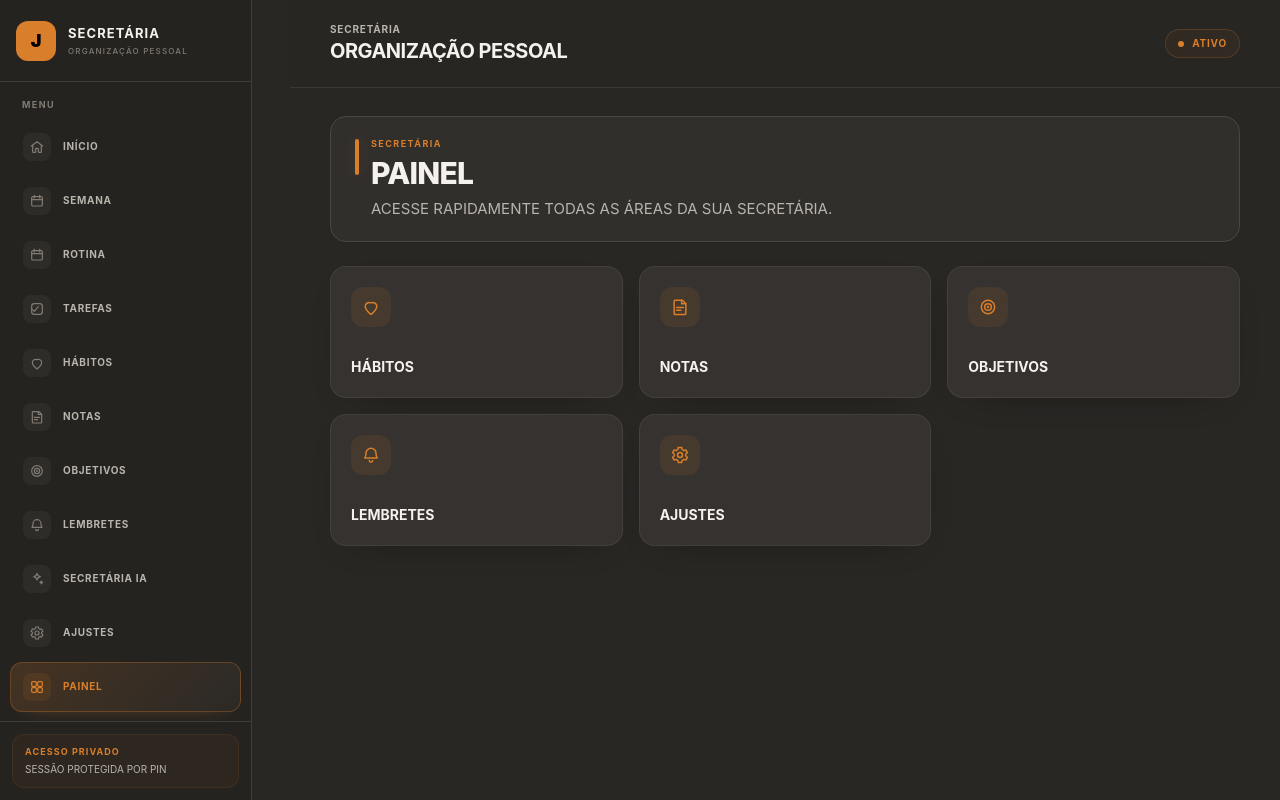
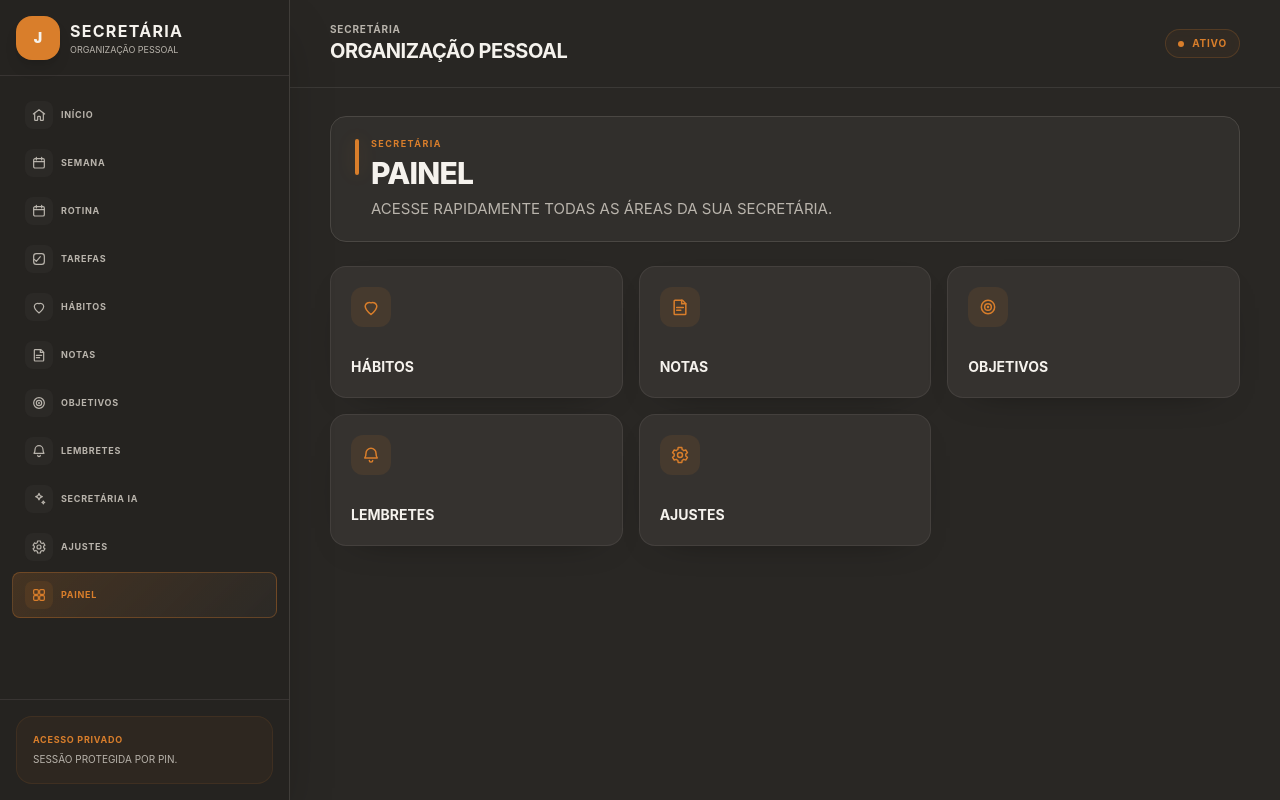
Before and after one commit to gebarbosaa/this_jarvis, a Next.js app: page /mais in a window 1280 px wide. Built offline with nearby package versions, Linux system fonts and the light colour scheme.

Commit message:
Aplicar design do Harmony Hub na Secretária

```diff
--- a/src/components/nav/Sidebar.tsx
+++ b/src/components/nav/Sidebar.tsx
@@ -3,120 +3,54 @@
 import Link from 'next/link';
 import { usePathname } from 'next/navigation';
 import { useState } from 'react';
-import {
-  IconHome, IconWeek, IconTasks, IconHabit, IconNote,
-  IconGoal, IconBell, IconSettings, IconSparkle, IconMore,
-} from './icons';
+import { IconHome, IconWeek, IconTasks, IconHabit, IconNote, IconGoal, IconBell, IconSettings, IconSparkle, IconMore } from './icons';
 
 const NAV = [
-  { href: '/inicio', label: 'INÍCIO', Icon: IconHome },
-  { href: '/semana', label: 'SEMANA', Icon: IconWeek },
-  { href: '/rotina', label: 'ROTINA', Icon: IconWeek },
-  { href: '/tarefas', label: 'TAREFAS', Icon: IconTasks },
-  { href: '/habitos', label: 'HÁBITOS', Icon: IconHabit },
-  { href: '/notas', label: 'NOTAS', Icon: IconNote },
-  { href: '/objetivos', label: 'OBJETIVOS', Icon: IconGoal },
-  { href: '/lembretes', label: 'LEMBRETES', Icon: IconBell },
-  { href: '/secretaria-ia', label: 'SECRETÁRIA IA', Icon: IconSparkle },
-  { href: '/ajustes', label: 'AJUSTES', Icon: IconSettings },
-  { href: '/mais', label: 'PAINEL', Icon: IconMore },
+  { href:'/inicio', label:'INÍCIO', Icon:IconHome },
+  { href:'/semana', label:'SEMANA', Icon:IconWeek },
+  { href:'/rotina', label:'ROTINA', Icon:IconWeek },
+  { href:'/tarefas', label:'TAREFAS', Icon:IconTasks },
+  { href:'/habitos', label:'HÁBITOS', Icon:IconHabit },
+  { href:'/notas', label:'NOTAS', Icon:IconNote },
+  { href:'/objetivos', label:'OBJETIVOS', Icon:IconGoal },
+  { href:'/lembretes', label:'LEMBRETES', Icon:IconBell },
+  { href:'/secretaria-ia', label:'SECRETÁRIA IA', Icon:IconSparkle },
+  { href:'/ajustes', label:'AJUSTES', Icon:IconSettings },
+  { href:'/mais', label:'PAINEL', Icon:IconMore },
 ] as const;
 
 export function Sidebar() {
-  const pathname = usePathname();
-  const [open, setOpen] = useState(false);
-
-  const menu = (
+  const pathname=usePathname(); const [open,setOpen]=useState(false);
+  const menu=(
     <>
-      <div className="flex h-[82px] shrink-0 items-center gap-3 border-b border-sidebarBorder px-4">
-        <Link
-          href="/inicio"
-          onClick={() => setOpen(false)}
-          aria-label="Ir para início"
-          className="gradient-primary flex h-10 w-10 shrink-0 items-center justify-center rounded-xl text-lg font-black text-black shadow-elegant"
-        >
-          J
-        </Link>
+      <div className="flex h-[76px] shrink-0 items-center gap-2.5 border-b border-sidebarBorder/70 px-4">
+        <Link href="/inicio" onClick={()=>setOpen(false)} aria-label="Ir para início" className="flex h-11 w-11 shrink-0 items-center justify-center rounded-2xl bg-primary text-sm font-black text-primary-foreground shadow-lg transition-all duration-200 hover:scale-105 hover:shadow-xl">J</Link>
         <div className="min-w-0">
-          <p className="label-caps truncate text-[13px] text-ink">SECRETÁRIA</p>
-          <p className="mt-0.5 truncate text-[8px] font-medium tracking-[0.15em] text-ink-faint">ORGANIZAÇÃO PESSOAL</p>
+          <p className="label-caps block truncate text-base font-bold tracking-[0.18em] text-ink">SECRETÁRIA</p>
+          <p className="truncate text-[9px] text-ink-soft">ORGANIZAÇÃO PESSOAL</p>
         </div>
-        <button
-          type="button"
-          onClick={() => setOpen(false)}
-          aria-label="Fechar menu"
-          className="ml-auto flex h-9 w-9 shrink-0 items-center justify-center rounded-lg text-xl text-ink-soft hover:bg-secondary hover:text-ink lg:hidden"
-        >
-          ×
-        </button>
+        <button type="button" onClick={()=>setOpen(false)} aria-label="Fechar menu" className="ml-auto flex h-9 w-9 items-center justify-center rounded-xl text-xl text-ink-soft hover:bg-secondary hover:text-ink lg:hidden">×</button>
       </div>
-
-      <nav className="min-h-0 flex-1 space-y-1 overflow-y-auto px-2.5 py-4">
-        <p className="mb-2.5 px-3 text-[9px] font-bold tracking-[0.16em] text-ink-faint">MENU</p>
-        {NAV.map(({ href, label, Icon }) => {
-          const active = pathname === href || pathname.startsWith(href + '/');
-          return (
-            <Link
-              key={href}
-              href={href}
-              onClick={() => setOpen(false)}
-              className={[
-                'group flex min-w-0 items-center gap-3 rounded-xl border px-3 py-2.5 text-[10px] font-bold tracking-[0.07em] transition-all',
-                active
-                  ? 'gradient-soft border-primary/30 text-primary shadow-[0_8px_20px_-18px_rgba(217,126,43,.8)]'
-                  : 'border-transparent text-ink-soft hover:border-sidebarBorder hover:bg-secondary hover:text-ink',
-              ].join(' ')}
-            >
-              <span
-                className={[
-                  'flex h-7 w-7 shrink-0 items-center justify-center rounded-lg',
-                  active ? 'bg-primary/10 text-primary' : 'bg-secondary/60 text-ink-faint',
-                ].join(' ')}
-              >
-                <Icon className="h-4 w-4" />
-              </span>
-              <span className="truncate">{label}</span>
-            </Link>
-          );
+      <nav className="flex-1 space-y-0.5 overflow-y-auto px-3 py-4 pb-6">
+        {NAV.map(({href,label,Icon})=>{
+          const active=pathname===href||pathname.startsWith(href+'/');
+          return <Link key={href} href={href} onClick={()=>setOpen(false)} className={['group label-caps flex items-center gap-2 rounded-lg border px-3 py-2 text-[9px] transition-all duration-200',active?'gradient-soft border-primary/30 font-bold text-primary':'border-transparent text-ink-soft hover:border-sidebarBorder hover:bg-secondary hover:text-ink'].join(' ')}>
+            <span className={['flex h-7 w-7 items-center justify-center rounded-lg transition-transform group-hover:scale-105',active?'bg-primary/10':'bg-secondary/40'].join(' ')}><Icon className="h-4 w-4"/></span>{label}
+          </Link>;
         })}
       </nav>
-
-      <div className="shrink-0 border-t border-sidebarBorder p-3">
-        <div className="rounded-xl border border-primary/10 bg-primary/5 px-3 py-2.5">
-          <p className="text-[9px] font-bold tracking-[0.12em] text-primary">ACESSO PRIVADO</p>
-          <p className="mt-1 text-[10px] text-ink-soft">Sessão protegida por PIN</p>
+      <div className="border-t border-sidebarBorder/70 p-4">
+        <div className="rounded-2xl border border-primary/10 bg-primary/5 p-4">
+          <p className="label-caps text-[9px] font-bold text-primary">ACESSO PRIVADO</p>
+          <p className="mt-1 text-[10px] leading-relaxed text-ink-soft">Sessão protegida por PIN.</p>
         </div>
       </div>
     </>
   );
-
-  return (
-    <>
-      <aside className="fixed inset-y-0 left-0 z-40 hidden w-[252px] flex-col border-r border-sidebarBorder bg-sidebar lg:flex">
-        {menu}
-      </aside>
-
-      <button
-        type="button"
-        onClick={() => setOpen(true)}
-        aria-label="Abrir menu"
-        className="fixed left-4 top-4 z-30 flex h-11 w-11 items-center justify-center rounded-xl border border-sidebarBorder bg-sidebar text-ink shadow-elegant lg:hidden"
-      >
-        <span className="flex w-5 flex-col gap-1">
-          <span className="h-0.5 w-full rounded-full bg-primary" />
-          <span className="h-0.5 w-full rounded-full bg-primary" />
-          <span className="h-0.5 w-4 rounded-full bg-primary" />
-        </span>
-      </button>
-
-      {open && (
-        <>
-          <button type="button" aria-label="Fechar menu" onClick={() => setOpen(false)} className="fixed inset-0 z-40 bg-black/55 lg:hidden" />
-          <aside className="fixed inset-y-0 left-0 z-50 flex w-[min(88vw,320px)] flex-col border-r border-sidebarBorder bg-sidebar shadow-2xl lg:hidden">
-            {menu}
-          </aside>
-        </>
-      )}
-    </>
-  );
+  return <>
+    <aside className="fixed inset-y-0 left-0 z-30 hidden w-[290px] flex-col border-r border-sidebarBorder bg-sidebar shadow-2xl lg:flex">{menu}</aside>
+    <aside className={['fixed inset-y-0 left-0 z-50 flex w-[290px] flex-col border-r border-sidebarBorder bg-sidebar shadow-2xl transition-transform duration-300 lg:hidden',open?'translate-x-0':'-translate-x-full'].join(' ')}>{menu}</aside>
+    {open&&<button type="button" aria-label="Fechar menu" onClick={()=>setOpen(false)} className="fixed inset-0 z-40 bg-black/50 lg:hidden"/>}
+    <button type="button" onClick={()=>setOpen(true)} aria-label="Abrir menu" className="fixed left-3 top-3 z-30 flex h-11 w-11 items-center justify-center rounded-2xl bg-primary text-sm font-black text-primary-foreground shadow-lg lg:hidden">J</button>
+  </>;
 }
```
